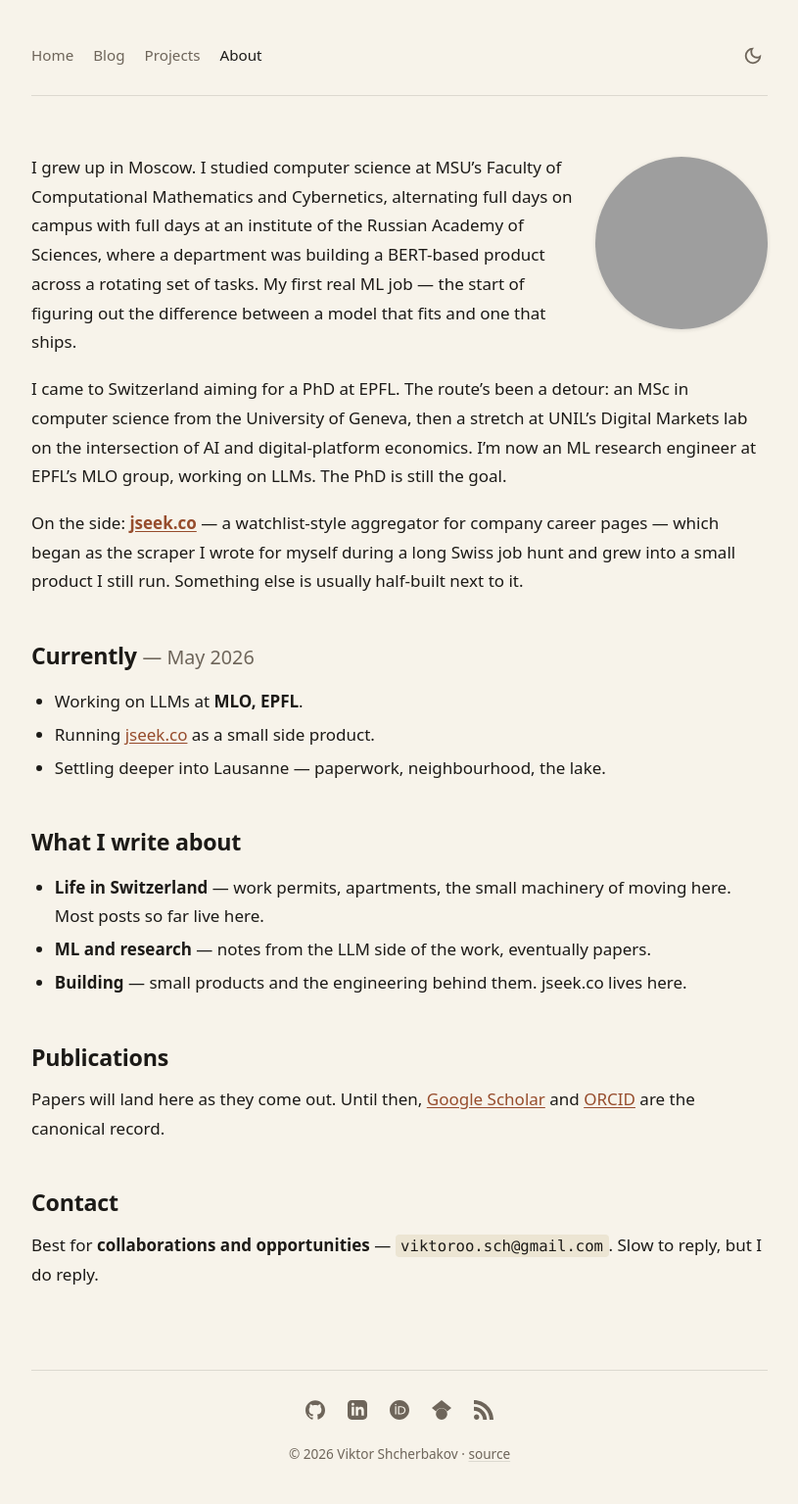
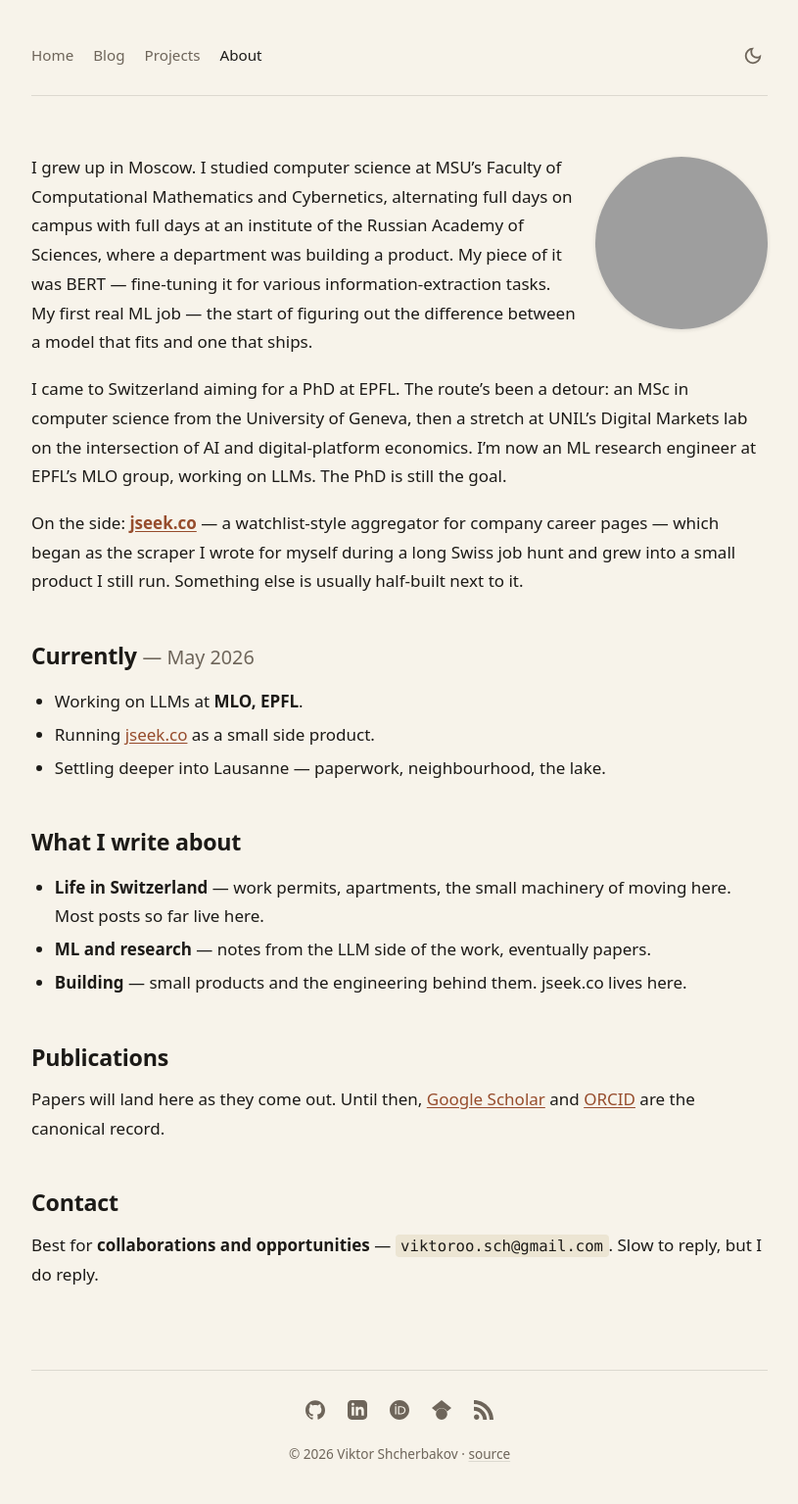
Before and after one commit to viktor-shcherb/viktor-shcherb.github.io, a Jekyll site: the page built from about.md, in a window 1280 px wide. Shown: the whole page at 98% size, without its empty margins (232-1047 px from the left). Built offline with Jekyll 4.4.1, drawn with Linux system fonts in a browser that asks for light colours; grey boxes are pictures that could not be loaded.

Commit message:
Tighten BERT/RAS sentence: one product, IE tasks (#91)

```diff
--- a/about.md
+++ b/about.md
@@ -15,7 +15,7 @@
      loading="lazy"
      decoding="async">
 
-I grew up in Moscow. I studied computer science at MSU's Faculty of Computational Mathematics and Cybernetics, alternating full days on campus with full days at an institute of the Russian Academy of Sciences, where a department was building a BERT-based product across a rotating set of tasks. My first real ML job — the start of figuring out the difference between a model that fits and one that ships.
+I grew up in Moscow. I studied computer science at MSU's Faculty of Computational Mathematics and Cybernetics, alternating full days on campus with full days at an institute of the Russian Academy of Sciences, where a department was building a product. My piece of it was BERT — fine-tuning it for various information-extraction tasks. My first real ML job — the start of figuring out the difference between a model that fits and one that ships.
 
 I came to Switzerland aiming for a PhD at EPFL. The route's been a detour: an MSc in computer science from the University of Geneva, then a stretch at UNIL's Digital Markets lab on the intersection of AI and digital-platform economics. I'm now an ML research engineer at EPFL's MLO group, working on LLMs. The PhD is still the goal.
 
```
